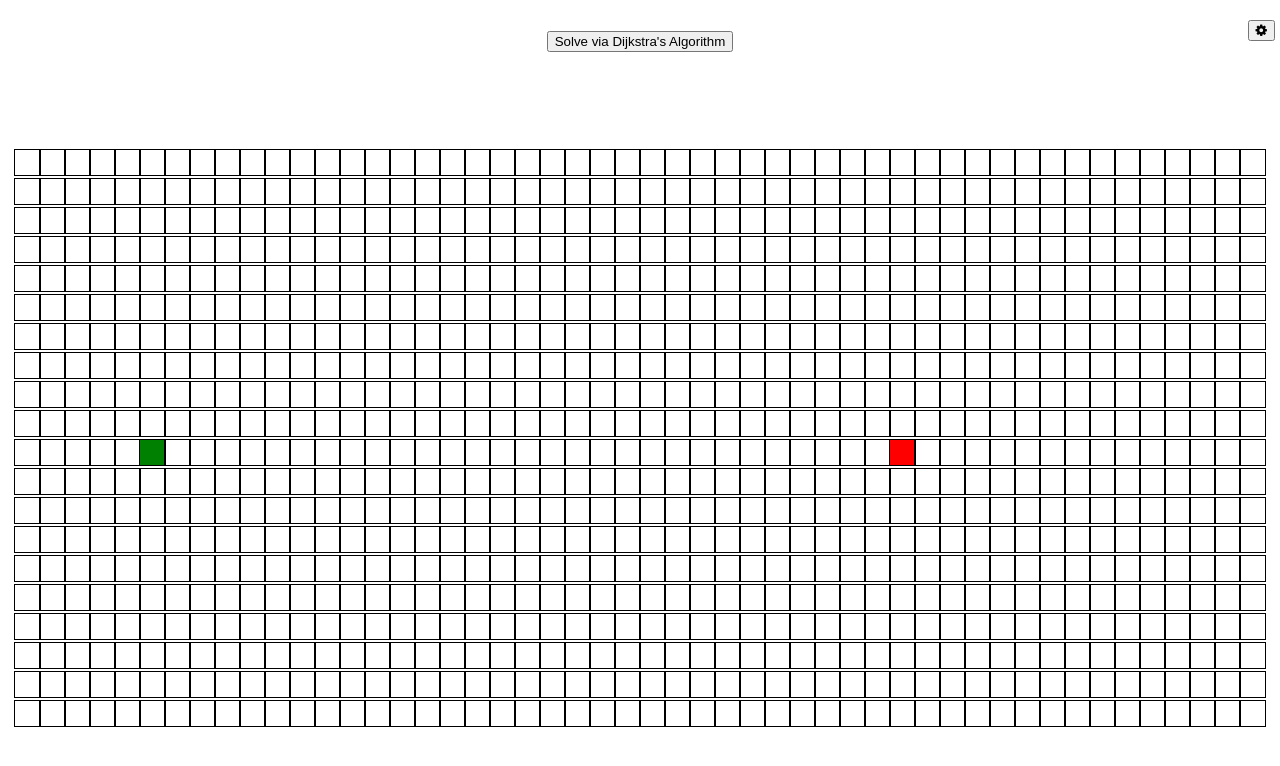
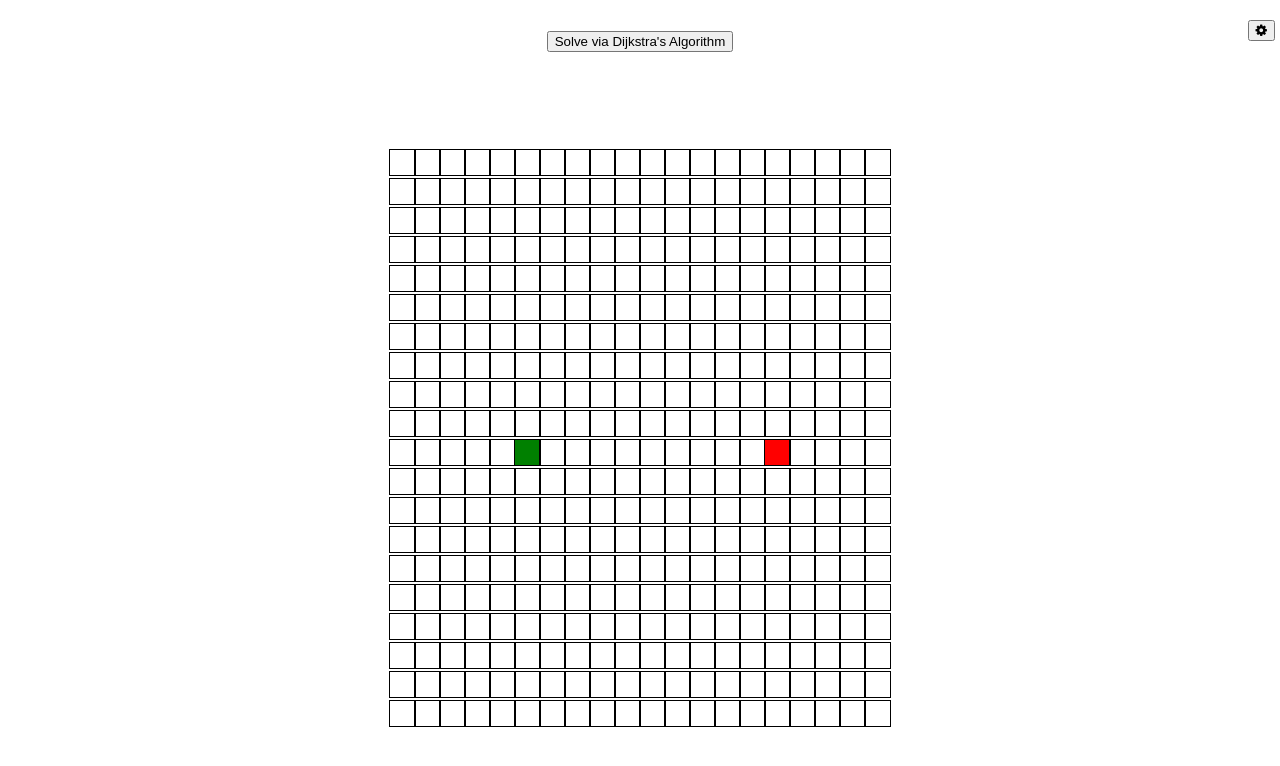
Before and after one commit to AdrianJendo/path_finding, a React (Create React App) app: page / in a window 1280 px wide. Shown: the top 766 px of the page. Built offline with nearby package versions, Linux system fonts and the light colour scheme.

Commit message:
pathfinder done

```diff
--- a/src/PathfindingVisualizer/PathfindingVisualizer.js
+++ b/src/PathfindingVisualizer/PathfindingVisualizer.js
@@ -5,20 +5,18 @@ import "./PathfindingVisualizer.css";
 import {dijkstra, getShortestPath} from "../algorithms/dijkstra";
 
 const NUMROWS = 20;
-const NUMCOLS = 50;
+const NUMCOLS = 20;
 const START_NODE_ROW = 10;
 const START_NODE_COL = 5;
 const END_NODE_ROW = 10;
-const END_NODE_COL = 35;
-
-//TODO
-//Change Grid Size
+const END_NODE_COL = 15;
 
 //For later
 //Code using A* and also switch between Dijsktra and A*
 
 export function PathfindingVisualizer() {
 
+    //States for handling grid, animation, popup, mouse
     const [grid, setGrid] = useState([]);
     const [mouseIsPressed, setMouseIsPressed] = useState(false);
     const [reset, setReset] = useState(false);
@@ -26,6 +24,7 @@ export function PathfindingVisualizer() {
     const [popupOpen, setPopupOpen] = useState(false);
     const [addWalls, setAddsWalls] = useState(true);
 
+    //States for handling special nodes, gride size
     const [numRows, setNumRows] = useState(NUMROWS);
     const [numCols, setNumCols] = useState(NUMCOLS);
     const [changeStart, setChangeStart] = useState(false);
@@ -34,7 +33,18 @@ export function PathfindingVisualizer() {
     const [endNode, setEndNode] = useState({row:END_NODE_ROW, col:END_NODE_COL});
     const [walls, setWalls] = useState([]);
 
+    //For rows & column dropdown menus
+    const rows = [];
+    for(let i = 10; i<=30; i++){
+        rows.push(i);
+    }
+    const cols = [];
+    for(let i = 10; i<=70; i++){
+        cols.push(i);
+    }
 
+    //function for creating/updating the grid
+    //called whenever dependencies are changed
     const createGrid = useCallback( () => {
         const grid = [];
         for (let row=0; row<numRows; ++row){
@@ -49,16 +59,15 @@ export function PathfindingVisualizer() {
     [numRows, numCols, startNode, endNode, walls]
     );
 
-
+    //set new grid any time function is changed
     useEffect(() => {
         const new_grid = createGrid();
         setGrid(new_grid);
-        console.log('Hey');
     }, [createGrid]);
 
 
-
-    const createNode = (row, col, {start, end, walls}) => {
+    //Returns new node
+    const createNode = (row, col, {start, end, walls}={}) => {
         let start_node = row === start.row && col === start.col;
         let end_node = row === end.row && col === end.col;
         return {
@@ -67,7 +76,7 @@ export function PathfindingVisualizer() {
             isStart : start_node,
             isEnd: end_node,
             isVisited : false,
-            isWall : walls.length && walls[row][col],
+            isWall : walls.length && row<walls.length && col < walls[0].length && walls[row][col],
             isHover : false,
             previousNode : null,
             cost: Infinity
@@ -79,8 +88,8 @@ export function PathfindingVisualizer() {
     const solveDijkstra = () => {
         const start = grid[startNode.row][startNode.col];
         const end = grid[endNode.row][endNode.col];
-        const visited_nodes = dijkstra(grid, start, end); //Either need to reset isVisited property of use Ref to store the classnames
-        const shortest_path_list = getShortestPath(end);
+        const visited_nodes = dijkstra(grid, start, end); //returns a list of visited nodes
+        const shortest_path_list = getShortestPath(end); //returns the shortest path from end node to start node
         animateDijkstra(visited_nodes, shortest_path_list);
         setAnimation(true);
     };
@@ -119,11 +128,13 @@ export function PathfindingVisualizer() {
         }, update_interval * visited_nodes.length)
     };
 
+    //Animates shortest path
     const animateShortestPath = (shortest_path) => {
         for(let i = 0; i < shortest_path.length; ++i){
             setTimeout( () => {
                 const node = shortest_path[i];
                 if(i!==0 && i!==shortest_path.length-1){
+                    //Updating only the class to improve speed/fluidity of animation
                     document.getElementById(`node-${node.row}-${node.col}`).className =
                     'node node-shortest-path';
                 }
@@ -136,78 +147,82 @@ export function PathfindingVisualizer() {
     };
 
     //Coded like this to allow click once to place and click twice to release (must delete handleMouseUp)
+    //Handles all possible events that occur when mouse is clicked on a node
     const handleMouseDown = (row, col) => {
-        if(changeStart){
+        //Updating start node
+        if(changeStart && !grid[row][col].isWall && !grid[row][col].isEnd){
             let start_node = find('start');
             grid[start_node[0]][start_node[1]].isStart = false;
-            /*const newGrid = grid.slice(); //shallow copy of grid
-            const node = newGrid[row][col];
-            const newNode = {
-                ...node,
-                isStart: true
-            };
-            newGrid[row][col] = newNode;*/
-            //setGrid(newGrid);
             setStartNode({row:row, col:col});
             setChangeStart(false);
         }
-        else if (changeEnd){
+        //Updating end node
+        else if (changeEnd && !grid[row][col].isWall && !grid[row][col].isStart){
             let end_node = find('end');
             grid[end_node[0]][end_node[1]].isEnd = false;
-            const newGrid = grid.slice();
-            const node = newGrid[row][col];
-            const newNode = {
-                ...node,
-                isEnd: true
-            };
-            newGrid[row][col] = newNode;
-            //setGrid(newGrid);
             setEndNode({row:row, col:col});
             setChangeEnd(false);
         }
+        //Invalid node selected for new start/end node
+        else if (changeEnd || changeStart){
+            alert('Please choose another space');
+            return;
+        }
+        //Adding a wall
         else if(!mouseIsPressed && !reset && !animation){
-            const newGrid = getNewGridWalls(grid, row, col);
-            setGrid(newGrid);
+            getNewGridWalls(grid, row, col);
+            const walls = getWallsArray();
+            setWalls(walls);
         }
         setMouseIsPressed(!mouseIsPressed);
     };
 
+    //Handles scenarios for when mouse enters a node
     const handleMouseEnter = (row, col) => {
+        //Changing background colour of node when hovering
+        //Hover for new start node
         if(changeStart && !grid[row][col].isEnd && !grid[row][col].isWall){
             updateGrid("node-hover-start", row, col);
         }
+        //Hover for new end node
         else if(changeEnd && !grid[row][col].isStart && !grid[row][col].isWall){
             updateGrid("node-hover-end", row, col);
         }
         else{
+            //Hover for wall
             if(!(mouseIsPressed || grid[row][col].isWall || grid[row][col].isStart || grid[row][col].isEnd|| grid[row][col].isVisited || reset || animation) && addWalls){
                 updateGrid("node-hover", row, col);
             }
+            //Hover for delete wall
             else if (!addWalls && grid[row][col].isWall && !reset && !animation){
                 updateGrid("node-hover-red", row, col);
             }
+            //Adding a new wall
             if (mouseIsPressed && addWalls && !reset && !animation) {
-                const newGrid = getNewGridWalls(grid, row, col);
-                setGrid(newGrid);
+                getNewGridWalls(grid, row, col);
+                const walls = getWallsArray();
+                setWalls(walls);
             }
         }
     };
 
-
+    //Handles scenarios for when mouse leaves a node
     const handleMouseLeave = (row, col) => {
-        if(!(mouseIsPressed || grid[row][col].isWall || grid[row][col].isStart || grid[row][col].isEnd || grid[row][col].isVisited)){
+        //Removing class added from hover
+        if(!(mouseIsPressed || grid[row][col].isWall || grid[row][col].isStart || grid[row][col].isEnd || grid[row][col].isVisited) ||
+            ((changeStart || changeEnd) && !grid[row][col].isStart && !grid[row][col].isEnd && !grid[row][col].isWall))
+        {
             updateGrid("", row, col);
         }
-        else if ((changeStart || changeEnd) && !grid[row][col].isStart && !grid[row][col].isEnd && !grid[row][col].isWall){
-            updateGrid("", row, col);
-        }
+        //Changing previous 'hover class' if node is a wall
         else if (grid[row][col].isWall){
             updateGrid("node-wall", row, col);
         }
-
+        //Remove wall
         if(mouseIsPressed && !addWalls && !reset && !animation) {
-            const newGrid = getNewGridWalls(grid, row, col);
-            setGrid(newGrid);
+            getNewGridWalls(grid, row, col);
+            const walls = getWallsArray();
+            setWalls(walls);
         }
     }
 
@@ -215,18 +230,22 @@ export function PathfindingVisualizer() {
     //If want to click once to place and click again to stop placing, just delete this function (and its calls)
     const handleMouseUp = (row, col) => {
         setMouseIsPressed(false);
+
         if(!(addWalls||reset||animation)){
-            const newGrid = getNewGridWalls(grid, row, col);
-            setGrid(newGrid);
+            getNewGridWalls(grid, row, col);
+            const walls = getWallsArray();
+            setWalls(walls);
         }
     };
 
+    //Add extra node class to grid space for any hover effects
     const updateGrid = (extra_class, row, col) => {
         document.getElementById(`node-${row}-${col}`).className =
         'node '.concat(extra_class);
     }
 
-
+    //Not actually shallow copy since 2D array, each node object in each column points to original node from grid
+    //Function updated the isWall property for the space
     const getNewGridWalls = (grid, row, col) => {
         const newGrid = grid.slice();
         const node = newGrid[row][col];
@@ -235,9 +254,9 @@ export function PathfindingVisualizer() {
           isWall: addWalls &&!node.isStart &&!node.isEnd,
         };
         newGrid[row][col] = newNode;
-        return newGrid;
     };
 
+    //Finds (row,col) of the start/end node <- specified by string
     const find = (start_end) => {
         for(let i = 0; i < grid.length; ++i){
             for(let j = 0; j<grid[0].length; ++j){
@@ -253,6 +272,8 @@ export function PathfindingVisualizer() {
         return false;
     }
 
+    //Returns 2D bool array of grid to determine wall locations
+    //Also updates any non start,end, or wall nodes to have no extra class
     const getWallsArray = () => {
         const walls = [];
         for(let i = 0; i< grid.length; ++i){
@@ -267,32 +288,31 @@ export function PathfindingVisualizer() {
         return walls;
     }
 
+    //Resets grid (maintaining walls and start/end node)
     const resetGrid = () => {
-
         const walls = getWallsArray();
         setWalls(walls);
-        //const newGrid = createGrid({start: startNode, end: endNode, walls:walls});
-        //setGrid(newGrid);
         setReset(false);
         setAddsWalls(true);
         setPopupOpen(false);
     }
 
+    //Resets grid including all walls
     const resetAll = () => {
         if(reset){
             resetGrid();
         }
-        //const newGrid = createGrid({start:startNode, end:endNode});
-        //setGrid(newGrid);
         setWalls([]);
         setAddsWalls(true);
         setPopupOpen(false);
     }
 
+    //Toggles popup menu
     const togglePopup = () => {
         if(!animation) setPopupOpen(!popupOpen);
     }
 
+    //Toggles wall setting (between add and destroy)
     const toggleWalls = () => {
         if(reset){
             resetGrid();
@@ -303,10 +323,12 @@ export function PathfindingVisualizer() {
         cancelChange();
     }
 
+    //Updating grid to select new start node
     const updateChangeStart = () => {
         if(reset){
             resetGrid();
         }
+        cancelChange(); //Handling case where other node is being updated
         setPopupOpen(false);
         setChangeStart(true);
         setChangeEnd(false);
@@ -315,10 +337,12 @@ export function PathfindingVisualizer() {
         updateGrid("node-hover-start", start[0], start[1]);
     }
 
+    //Updating grid to select new end node
     const updateChangeEnd = () => {
         if(reset){
             resetGrid();
         }
+        cancelChange(); //Handling case where other node is being updated
         setPopupOpen(false);
         setChangeEnd(true);
         setChangeStart(false);
@@ -327,6 +351,7 @@ export function PathfindingVisualizer() {
         updateGrid("node-hover-end", end[0], end[1]);
     }
 
+    //Cancelling update start/end selection
     const cancelChange = () => {
         setChangeStart(false);
         setChangeEnd(false);
@@ -336,28 +361,62 @@ export function PathfindingVisualizer() {
         updateGrid("node-end", end[0], end[1]);
     }
 
-    const rows = [];
-    for(let i = 10; i<=30; i++){
-        rows.push(i);
-    }
-
-    const cols = [];
-    for(let i = 10; i<=70; i++){
-        cols.push(i);
-    }
-
+    //Updating number of rows
     const updateRows = (e) => {
+        setNumRows(e.target.value);
+        let count = 1;
+        if(startNode.row >= e.target.value){
+            //handle if (node is endNode) or (node is a wall)
+            if(e.target.value-count === endNode.row && startNode.col === endNode.col){
+                count++;
+            }
+            grid[e.target.value-count][startNode.col].isWall=false;
+            setStartNode({...startNode, row:e.target.value-count});
+        }
+        if (endNode.row >= e.target.value){
+            //handle if (node is endNode) or (node is a wall)
+            if((e.target.value-count === startNode.row || startNode.row >= e.target.value) && startNode.col === endNode.col){ //incude case where start and end are in same column
+                count++;
+            }
+            grid[e.target.value-count][endNode.col].isWall=false;
+            setEndNode({...endNode, row:e.target.value-count});
+        }
         if(reset){
             resetGrid();
         }
-        setNumRows(e.target.value);
+        else{
+            const walls = getWallsArray();
+            setWalls(walls);
+        }
     }
 
+    //Updating number of columns
     const updateCols = (e) => {
+        setNumCols(e.target.value);
+        let count = 1;
+        if(startNode.col >= e.target.value){
+            //handle if (node is endNode) or (node is a wall)
+            if(e.target.value-count === endNode.col && startNode.row === endNode.row){
+                count++;
+            }
+            grid[startNode.row][e.target.value-count].isWall=false;
+            setStartNode({...startNode, col:e.target.value-count});
+        }
+        if (endNode.col >= e.target.value){
+            //handle if (node is endNode) or (node is a wall)
+            if((e.target.value-count === startNode.col || startNode.col >= e.target.value) && startNode.row === endNode.row){ //incude case where start and end are in same row
+                count++;
+            }
+            grid[endNode.row][e.target.value-count].isWall=false;
+            setEndNode({...endNode, col:e.target.value-count});
+        }
         if(reset){
             resetGrid();
         }
-        setNumCols(e.target.value);
+        else{
+            const walls = getWallsArray();
+            setWalls(walls);
+        }
     }
 
     return (
@@ -367,8 +426,8 @@ export function PathfindingVisualizer() {
             <div className='header'>
                 {!animation && !reset && !(changeStart || changeEnd) && <button onClick={solveDijkstra}>Solve via Dijkstra's Algorithm</button>}
                 {reset && !(changeStart || changeEnd) && <button onClick = {resetGrid}>Reset Grid </button>}
-                {changeStart && <h3 style={{marginTop:'0px'}}>Select New Start Node</h3>} {/*Colour Green/red baed on action */}
-                {changeEnd && <h3 style={{marginTop:'0px'}}>Select New End Node</h3>} {/*Colour Green/red baed on action */}
+                {changeStart && <h3 style={{marginTop:'0px', color:'green'}}>Select New Start Node</h3>}
+                {changeEnd && <h3 style={{marginTop:'0px', color:'red'}}>Select New End Node</h3>}
                 {(changeStart||changeEnd) && <button style = {{marginBottom:'0px'}} onClick={cancelChange}>Cancel</button>}
                 <br></br>
             </div>
@@ -459,9 +518,6 @@ export function PathfindingVisualizer() {
                                             <button onClick={updateChangeEnd}>Change End Node</button>
                                         </div>
                                     </div>
-                                    <br></br>
-                                    <button>Done</button>
-
                                     </>}
                             handleClose={togglePopup}
                             />
```
